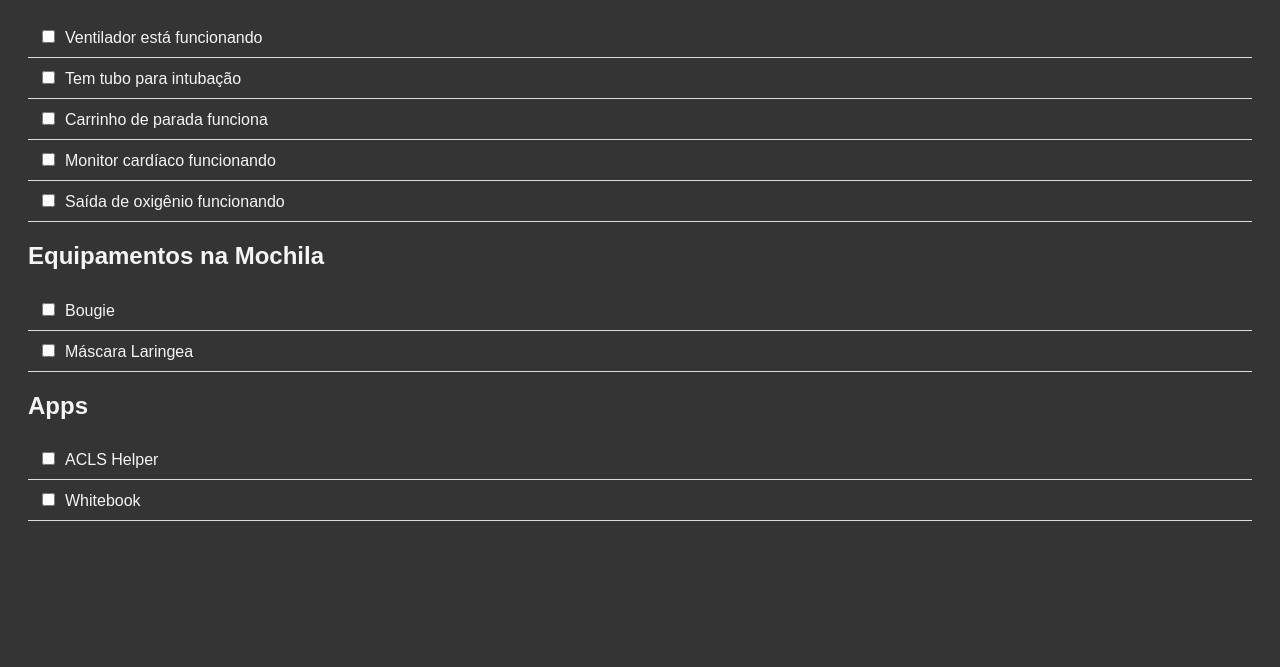
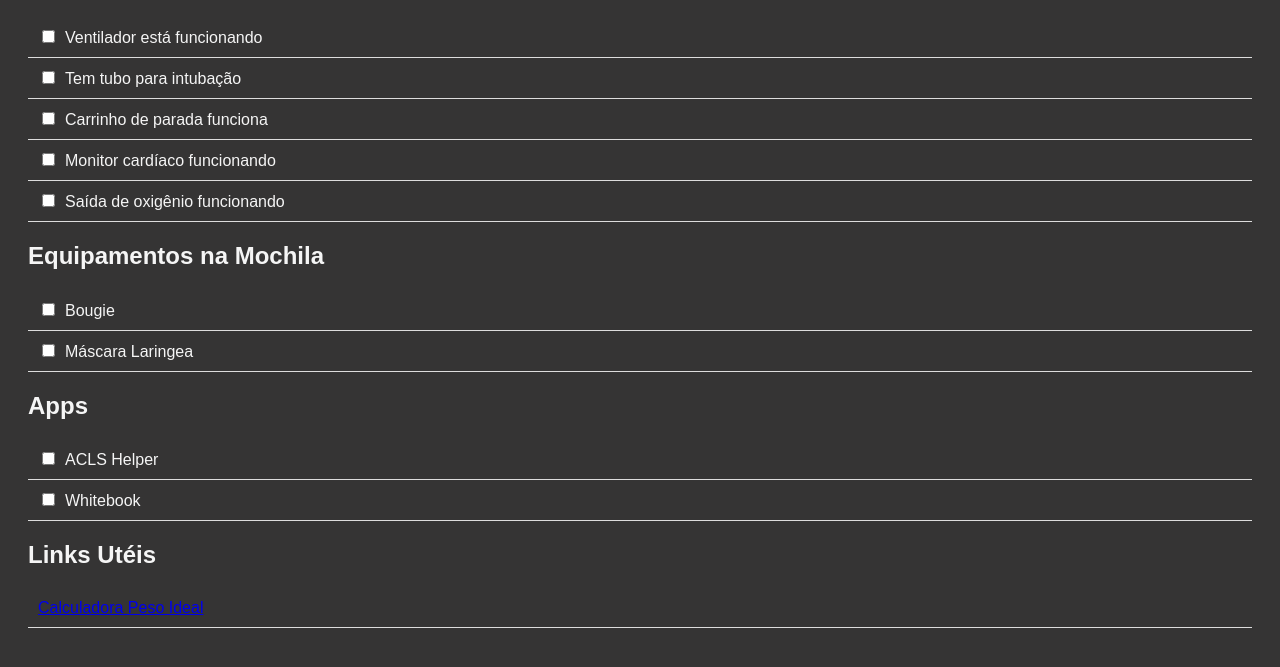
Before and after one commit to ahermanoml/checklistplantao, a plain HTML site: page index.html in a window 1280 px wide. Shown: the part 139-806 px from the top of the page. Drawn offline with Linux system fonts and the light colour scheme; a script that the page names is missing.

Commit message:
Update index.html

```diff
--- a/index.html
+++ b/index.html
@@ -29,6 +29,10 @@
             <li> <input type="checkbox" name="" id="">ACLS Helper</li>
             <li> <input type="checkbox" name="" id="">Whitebook</li>
         </ul>
+        <h2>Links Utéis</h2>
+        <ul>
+            <li> <a href="calculadoraPesoIdeal.html">Calculadora Peso Ideal </a></li>
+        </ul>
 
     </main>
     <footer></footer>
```
